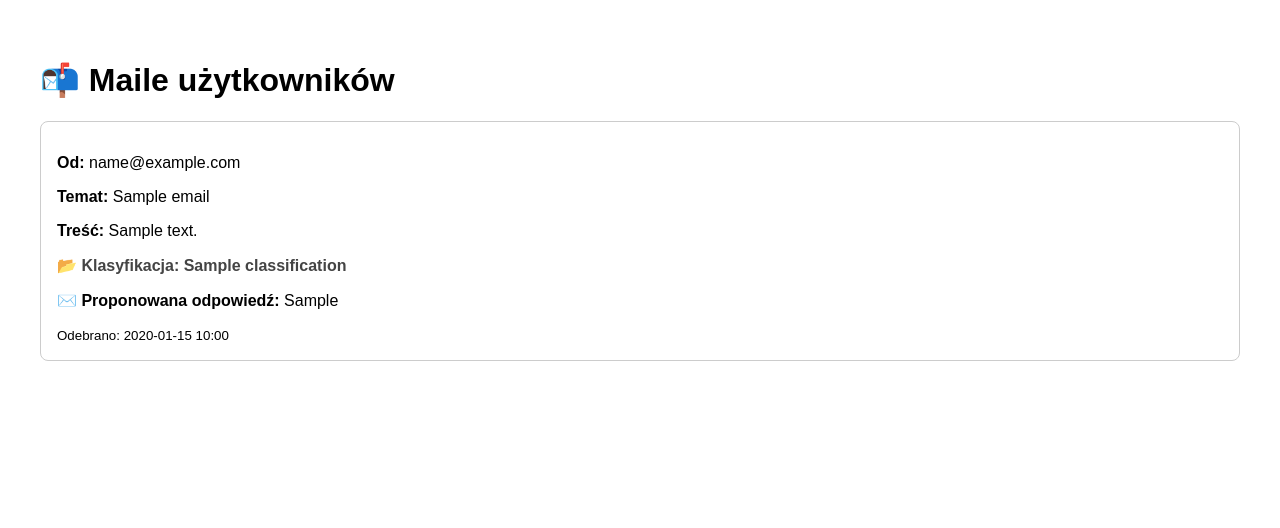
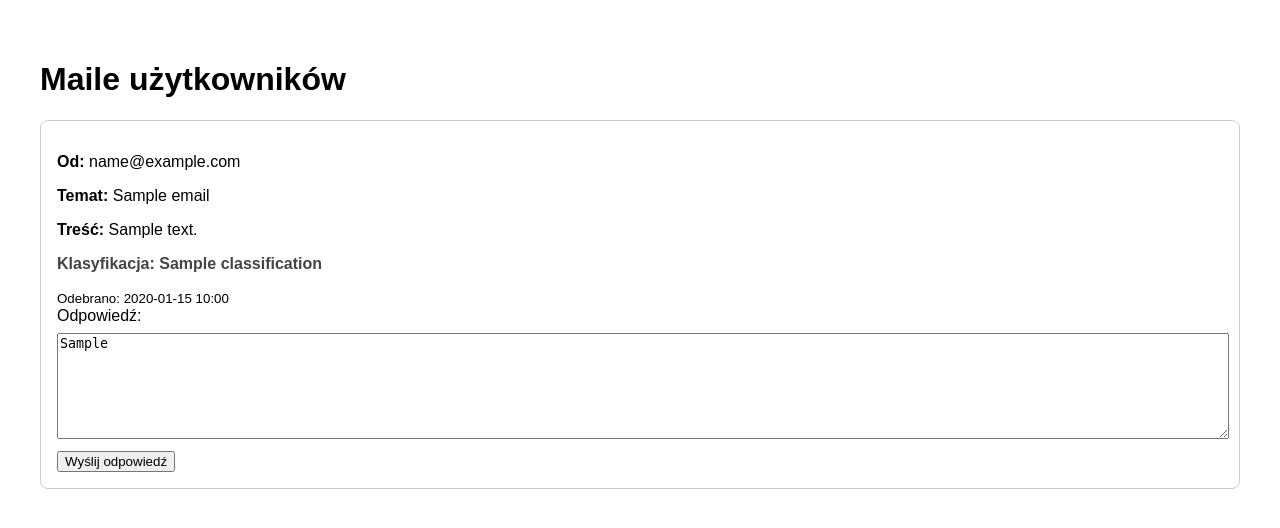
Before and after one commit to Feremos/maile, a FastAPI app: template app/templates/index.html in a window 1280 px wide. Shown: the top 528 px of the page. Run offline with FastAPI, Linux system fonts and the light colour scheme; the template is opened without the code that fills it: most values are stand-ins (such as "Sample title", 1, 10 or a date in 2020); parts of the project's set-up code (start-up, migrations or seed data) failed here and were passed over.

Commit message:
added a template for post for email sending

```diff
--- a/app/templates/index.html
+++ b/app/templates/index.html
@@ -7,17 +7,19 @@
         body { font-family: sans-serif; padding: 2rem; }
         .email { border: 1px solid #ccc; margin-bottom: 1rem; padding: 1rem; border-radius: 8px; }
         .classification { font-weight: bold; color: #444; }
+        form textarea { width: 100%; height: 100px; margin-top: 0.5rem; }
+        form button { margin-top: 0.5rem; }
     </style>
 </head>
 <body>
-    <h1>📬 Maile użytkowników</h1>
+    <h1> Maile użytkowników</h1>
     {% for email in emails %}
     <div class="email">
         <p><strong>Od:</strong> {{ email.user_email }}</p>
         <p><strong>Temat:</strong> {{ email.subject }}</p>
         <p><strong>Treść:</strong> {{ email.content }}</p>
-        <p class="classification">📂 Klasyfikacja: {{ email.classification }}</p>
-        <p><strong>✉️ Proponowana odpowiedź:</strong> {{ email.suggested_reply }}</p>
+        <p class="classification"> Klasyfikacja: {{ email.classification }}</p>
+
         <small>
         Odebrano:
         {% if email.received_at %}
@@ -27,6 +29,13 @@
         {% endif %}
         </small>
 
+        <!-- 🔽 Formularz odpowiedzi -->
+        <form method="post" action="/reply">
+            <input type="hidden" name="email_id" value="{{ email.id }}">
+            <label for="reply_{{ email.id }}"> Odpowiedź:</label><br>
+            <textarea name="reply_text" id="reply_{{ email.id }}">{{ email.suggested_reply }}</textarea><br>
+            <button type="submit">Wyślij odpowiedź</button>
+        </form>
     </div>
     {% endfor %}
 </body>
```
